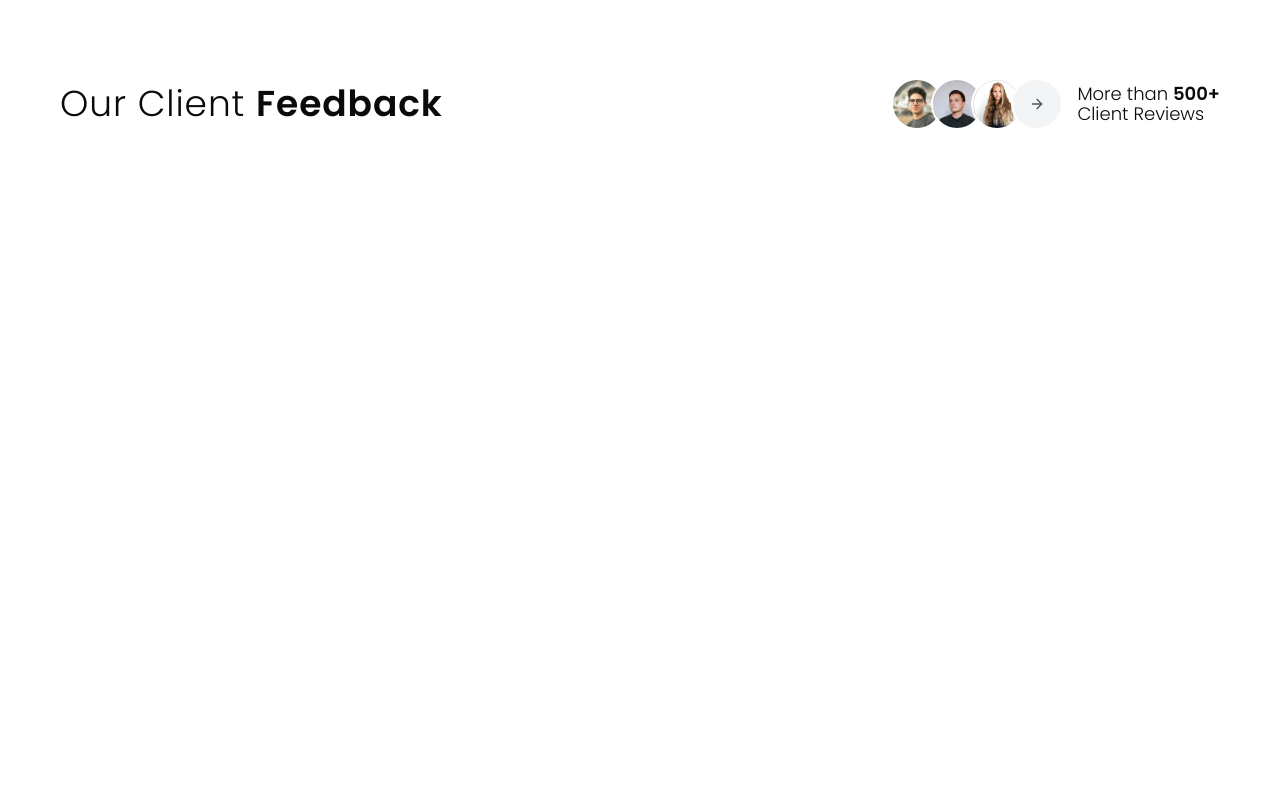
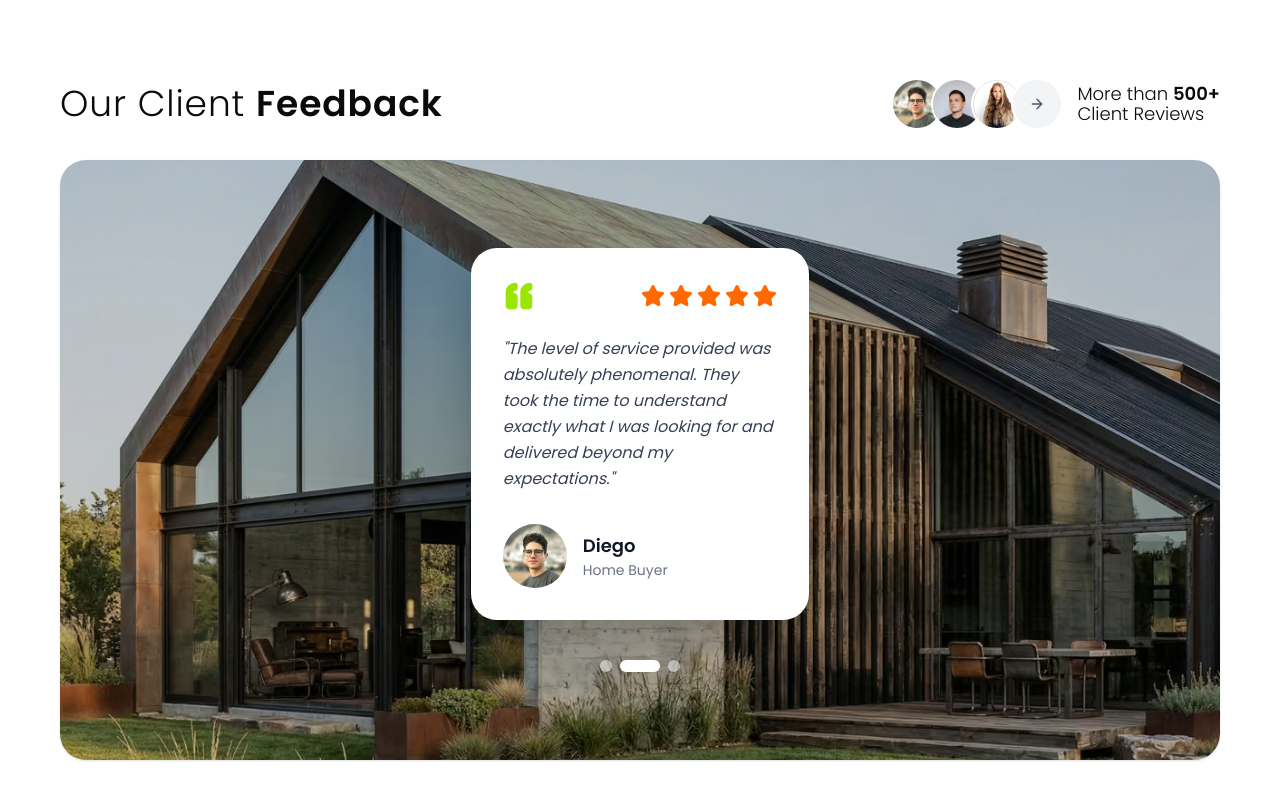
Before and after one commit to Fnrzz/realestate, a Next.js app: page / in a window 1280 px wide. Shown: the part 2890-3690 px from the top of the page. Before the commit the page ends 3078 px from the top, so only its background shows below. Built offline with nearby package versions, Linux system fonts and the light colour scheme.

Commit message:
[PUSH] add caraousel items

```diff
--- /dev/null
+++ b/src/@types/ClientCaraouselTypes.tsx
@@ -0,0 +1,11 @@
+interface CarouselItemProps {
+  data: {
+    quote: string;
+    name: string;
+    role: string;
+    avatar: string;
+    fallback: string;
+  };
+}
+
+export type { CarouselItemProps };
--- /dev/null
+++ b/src/components/features/home/OurClient/CilentCaraouselItems.tsx
@@ -0,0 +1,57 @@
+"use client";
+
+import { CarouselItemProps } from "@/@types/ClientCaraouselTypes";
+import { Avatar, AvatarFallback, AvatarImage } from "@/components/ui/avatar";
+import { QuoteIcon, StarIcon } from "lucide-react";
+import { motion } from "motion/react";
+
+const CilentCaraouselItems = ({ data }: CarouselItemProps) => {
+  return (
+    <motion.div
+      key={data.name}
+      initial={{ opacity: 0, y: 30 }}
+      animate={{ opacity: 1, y: 0 }}
+      transition={{ duration: 1, ease: "easeOut" }}
+      className="bg-white w-[95%] sm:w-[70%] lg:w-[45%] xl:w-[30%] flex flex-col gap-4 md:gap-6 p-6 md:p-8 rounded-4xl shadow-2xl"
+    >
+      <div className="flex justify-between items-center">
+        <QuoteIcon
+          fill="currentColor"
+          className="w-6 h-6 md:w-8 md:h-8 text-primary rotate-180"
+        />
+        <div className="flex gap-1">
+          {[...Array(5)].map((_, i) => (
+            <StarIcon
+              key={i}
+              fill="currentColor"
+              className="w-4 h-4 md:w-6 md:h-6 text-orange-500"
+            />
+          ))}
+        </div>
+      </div>
+
+      <p className="text-sm md:text-base text-gray-700 italic leading-relaxed min-h-[100px] md:min-h-[120px]">
+        &quot;{data.quote}&quot;
+      </p>
+
+      <div className="flex items-center gap-4 mt-2">
+        <Avatar className="w-14 h-14 md:w-16 md:h-16">
+          <AvatarImage
+            src={data.avatar}
+            alt={data.name}
+            className="object-cover"
+          />
+          <AvatarFallback>{data.fallback}</AvatarFallback>
+        </Avatar>
+        <div className="flex flex-col">
+          <span className="text-base md:text-lg font-semibold text-gray-900">
+            {data.name}
+          </span>
+          <span className="text-xs md:text-sm text-gray-500">{data.role}</span>
+        </div>
+      </div>
+    </motion.div>
+  );
+};
+
+export default CilentCaraouselItems;
--- a/src/components/features/home/OurClient/ClientAvatar.tsx
+++ b/src/components/features/home/OurClient/ClientAvatar.tsx
@@ -35,11 +35,7 @@ const ClientAvatar = () => {
       <AvatarGroup>
         {clients.map((client, index) => (
           <Avatar key={index} className="w-12 h-12">
-            <AvatarImage
-              src={client.src}
-              alt={client.alt}
-              className="object-cover"
-            />
+            <AvatarImage src={client.src} alt={client.alt} />
             <AvatarFallback>{client.fallback}</AvatarFallback>
           </Avatar>
         ))}
--- /dev/null
+++ b/src/components/features/home/OurClient/ClientCaraousel.tsx
@@ -0,0 +1,86 @@
+"use client";
+import Image from "next/image";
+import CilentCaraouselItems from "./CilentCaraouselItems";
+import { useEffect, useState } from "react";
+
+const carouselData = [
+  {
+    id: 1,
+    bgImage: "/assets/home/photo/home1.avif",
+    quote:
+      "I had an amazing experience with this company. Their team is friendly, professional, and extremely knowledgeable about this market.",
+    name: "Alexandra",
+    role: "Real Estate Agent",
+    avatar: "/assets/avatar/alex.avif",
+    fallback: "AL",
+  },
+  {
+    id: 2,
+    bgImage: "/assets/home/photo/home2.avif",
+    quote:
+      "The level of service provided was absolutely phenomenal. They took the time to understand exactly what I was looking for and delivered beyond my expectations.",
+    name: "Diego",
+    role: "Home Buyer",
+    avatar: "/assets/avatar/diego.avif",
+    fallback: "DI",
+  },
+  {
+    id: 3,
+    bgImage: "/assets/home/photo/home3.avif",
+    quote:
+      "Selling a property can be stressful, but this team made it incredibly smooth. Their marketing strategies are top-notch and highly effective.",
+    name: "Mariola",
+    role: "Property Investor",
+    avatar: "/assets/avatar/mariola.avif",
+    fallback: "MA",
+  },
+];
+
+const ClientCaraousel = () => {
+  const [currentIndex, setCurrentIndex] = useState(0);
+
+  useEffect(() => {
+    const timer = setInterval(() => {
+      setCurrentIndex((prevIndex) => (prevIndex + 1) % carouselData.length);
+    }, 5000);
+
+    return () => clearInterval(timer);
+  }, []);
+
+  return (
+    <div className="w-full h-[500px] md:h-[600px] relative rounded-4xl overflow-hidden shadow-sm">
+      {carouselData.map((item, index) => (
+        <Image
+          key={item.id}
+          src={item.bgImage}
+          alt={`background-${index}`}
+          fill
+          loading={index === 0 ? "eager" : "lazy"}
+          sizes="100vw"
+          className={`object-cover object-center brightness-80 transition-opacity duration-1000 ease-in-out ${
+            index === currentIndex ? "opacity-100" : "opacity-0"
+          }`}
+        />
+      ))}
+      <div className="absolute inset-0 flex flex-col items-center justify-center gap-10 p-4">
+        <CilentCaraouselItems data={carouselData[currentIndex]} />
+        <div className="flex gap-2 items-center">
+          {carouselData.map((_, index) => (
+            <button
+              key={index}
+              onClick={() => setCurrentIndex(index)}
+              aria-label={`Go to slide ${index + 1}`}
+              className={`h-3 rounded-full transition-all duration-500 ease-in-out cursor-pointer ${
+                index === currentIndex
+                  ? "w-10 bg-white"
+                  : "w-3 bg-white/50 hover:bg-white/80"
+              }`}
+            />
+          ))}
+        </div>
+      </div>
+    </div>
+  );
+};
+
+export default ClientCaraousel;
--- a/src/components/features/home/OurClient/index.tsx
+++ b/src/components/features/home/OurClient/index.tsx
@@ -1,5 +1,6 @@
 import ScrollAnimate from "../../animate/ScrollAnimate";
 import ClientAvatar from "./ClientAvatar";
+import ClientCaraousel from "./ClientCaraousel";
 
 const OurClient = () => {
   return (
@@ -15,6 +16,7 @@ const OurClient = () => {
         </ScrollAnimate>
         <ClientAvatar />
       </div>
+      <ClientCaraousel />
     </section>
   );
 };
```
